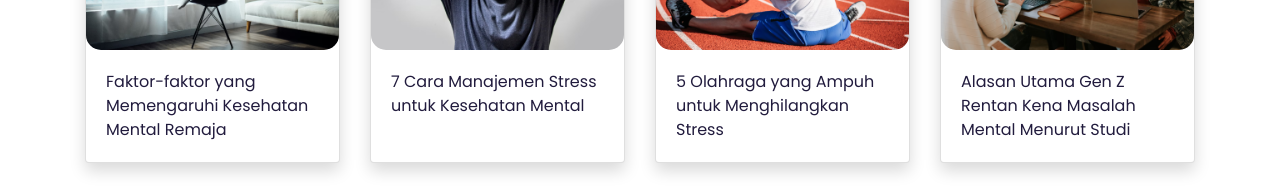
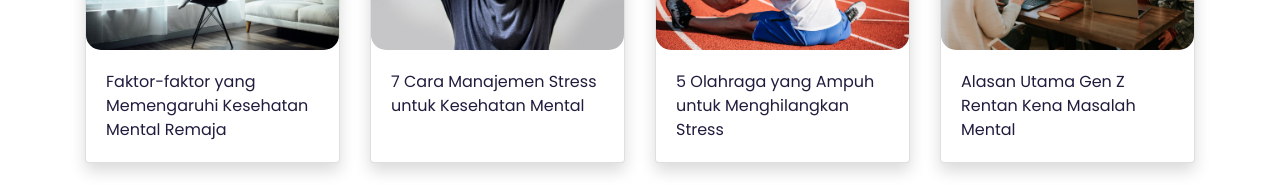
Before and after one commit to msyaifulbhr/somenWeb, a website built with webpack: page src/templates/index.html in a window 1280 px wide. Shown: the part 2783-2975 px from the top of the page. Built offline with nearby package versions, Linux system fonts and the light colour scheme; files whose address does not match are found by name.

Commit message:
fixed the title of article 4 on the homepage

```diff
--- a/src/templates/index.html
+++ b/src/templates/index.html
@@ -183,7 +183,7 @@
           <div class="card w-100 shadow">
             <img src="images/artikel4.png" class="card-img-top" alt="Gambar Artikel 4">
             <div class="card-body">
-              <p class="card-text">Alasan Utama Gen Z Rentan Kena Masalah Mental Menurut Studi</p>
+              <p class="card-text">Alasan Utama Gen Z Rentan Kena Masalah Mental</p>
             </div>
           </div>
         </a>
```
